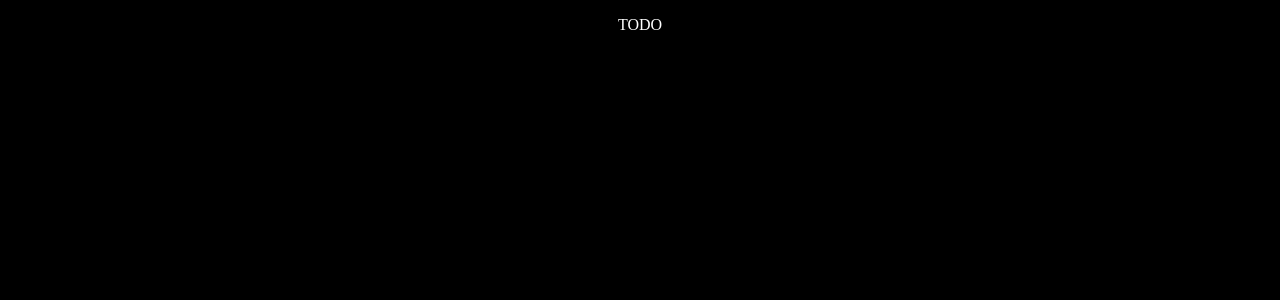
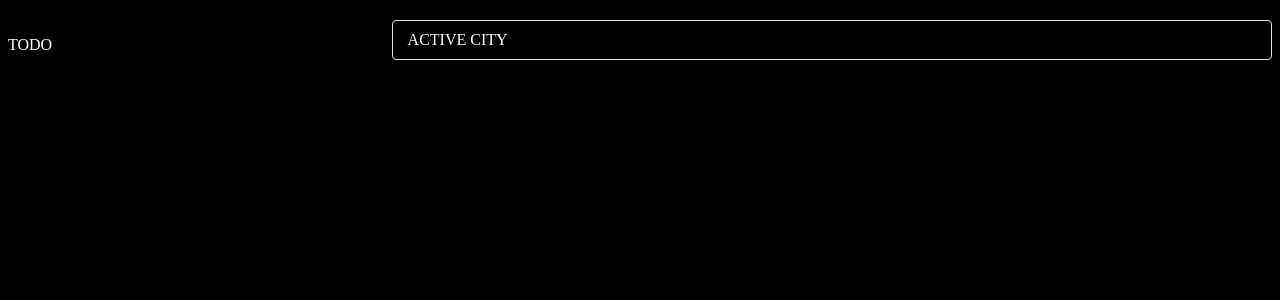
Before and after one commit to vladiangelov/react-wagon-cities, a React (Create React App) app: page / in a window 1280 px wide. Shown: the top 300 px of the page. Built offline with nearby package versions, Linux system fonts and the light colour scheme.

Commit message:
Add city component HTML

```diff
--- a/src/App.css
+++ /dev/null
@@ -1,38 +0,0 @@
-.App {
-  text-align: center;
-}
-
-.App-logo {
-  height: 40vmin;
-  pointer-events: none;
-}
-
-@media (prefers-reduced-motion: no-preference) {
-  .App-logo {
-    animation: App-logo-spin infinite 20s linear;
-  }
-}
-
-.App-header {
-  background-color: #282c34;
-  min-height: 100vh;
-  display: flex;
-  flex-direction: column;
-  align-items: center;
-  justify-content: center;
-  font-size: calc(10px + 2vmin);
-  color: white;
-}
-
-.App-link {
-  color: #61dafb;
-}
-
-@keyframes App-logo-spin {
-  from {
-    transform: rotate(0deg);
-  }
-  to {
-    transform: rotate(360deg);
-  }
-}
--- a/src/App.js
+++ b/src/App.js
@@ -1,11 +1,16 @@
 import React from 'react';
-import './App.css';
+import './App.scss';
 import CityList from './components/CityList';
 
 function App() {
   return (
-    <div className="App">
-      <CityList />
+    <div className="app">
+      <div className="cities">
+        <CityList />
+      </div>
+      <div className="active-city">
+        ACTIVE CITY
+      </div>
     </div>
   );
 }
--- /dev/null
+++ b/src/App.scss
@@ -0,0 +1,29 @@
+body {
+  color: white;
+  background-color: black;
+}
+
+.app {
+  margin-top: 20px;
+  margin-bottom: 20px;
+  display: flex;
+  .cities {
+    width: 30%;
+  }
+  .active-city {
+    width: 70%;
+    margin-left: 20px;
+    margin-bottom: 20px;
+    padding: 10px 15px;
+    border: 1px solid #ddd;
+    border-radius: 4px;
+    h3 {
+      margin-top: 0;
+    }
+  }
+}
+
+.list-group-item {
+  background-color: transparent;
+  cursor: pointer;
+}
--- a/src/components/City.js
+++ b/src/components/City.js
@@ -2,7 +2,7 @@ import React from 'react';
 
 const City = (props) => {
   return(
-    <p>TODO</p>
+    <p className="list-group-item">props.city.name</p>
   )
 }
 
--- a/src/index.js
+++ b/src/index.js
@@ -5,7 +5,6 @@ import { Provider } from 'react-redux';
 import { createStore } from 'redux';
 import rootReducer from './reducers/rootReducer';
 
-import '../assets/stylesheets/application.scss';
 import App from './App';
 import * as serviceWorker from './serviceWorker';
 
```
